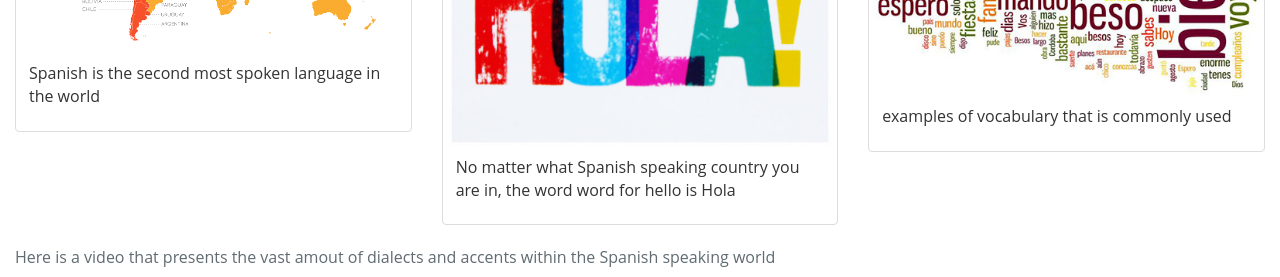
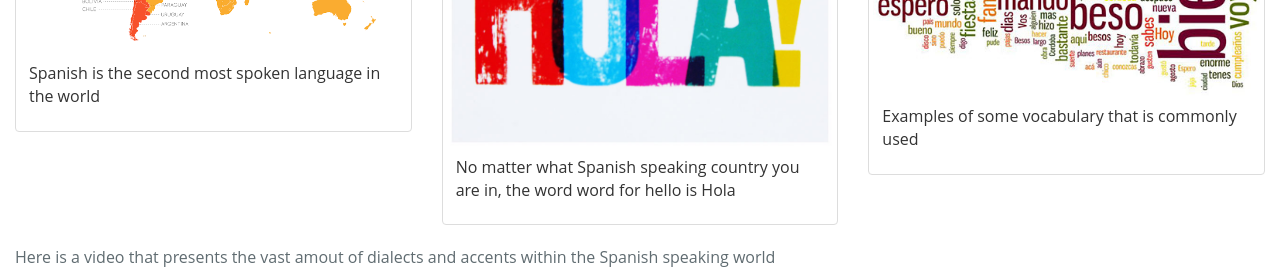
Before and after one commit to valentina-web/SML5202-2020-Final-Valentina, a Jekyll site: the page built from index.md, in a window 1280 px wide and 1190 px high, cut to the strip 492-769 px from the top of the window. Built offline with Jekyll 4.4.1, drawn with Linux system fonts in a browser that asks for light colours; our own code applies the rules of GitHub Pages for plain Markdown files.

Commit message:
Update index.md

```diff
--- a/index.md
+++ b/index.md
@@ -26,7 +26,7 @@
       <a href="image/vocabulary.jpg">
         <img src="images/vocabulary.jpg" alt="img-words" style="width:100%">
         <div class="caption">
-          <p>examples of vocabulary that is commonly used</p>
+          <p>Examples of some vocabulary that is commonly used</p>
         </div>
       </a>
     </div>
```
